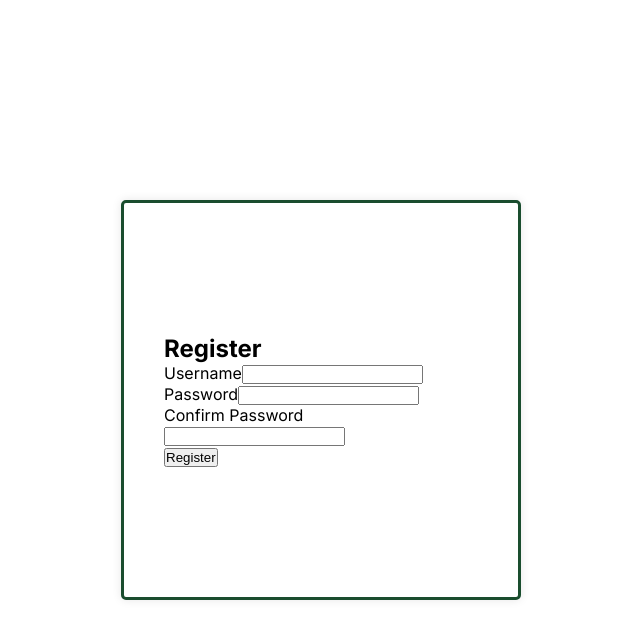
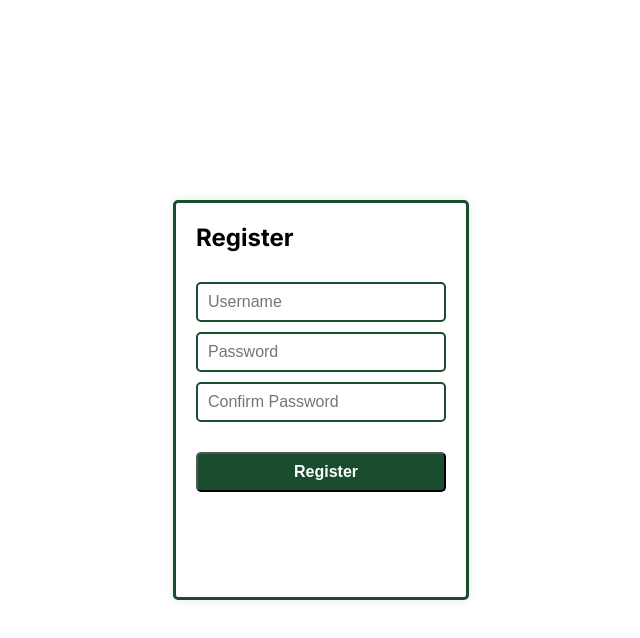
Before and after one commit to Headstarters-AI/ai-chat-support, a Next.js app: page / in a window 1280 px wide. Both pictures are taken after a click on the button "Register here". Shown: the top 638 px of the page, without its empty margins (319-959 px from the left). Built offline with nearby package versions, Linux system fonts and the light colour scheme.

Commit message:
Created the Register page

```diff
--- a/src/app/components/Register.js
+++ b/src/app/components/Register.js
@@ -1,11 +1,11 @@
-import React, { useState } from 'react';
-import { useRouter } from 'next/navigation';
-import Login from './Login'; // Import the Login component
+import React, { useState } from "react";
+import { useRouter } from "next/navigation";
+import Login from "./Login"; // Import the Login component
 
 const Register = () => {
-  const [username, setUsername] = useState('');
-  const [password, setPassword] = useState('');
-  const [confirmPassword, setConfirmPassword] = useState('');
+  const [username, setUsername] = useState("");
+  const [password, setPassword] = useState("");
+  const [confirmPassword, setConfirmPassword] = useState("");
   const [isRegistered, setIsRegistered] = useState(false); // State to track if registration is successful
   const router = useRouter();
 
@@ -13,24 +13,24 @@ const Register = () => {
     e.preventDefault();
 
     if (password !== confirmPassword) {
-      alert('Passwords do not match');
+      alert("Passwords do not match");
       return;
     }
 
-    const response = await fetch('/api/auth/register', {
-      method: 'POST',
+    const response = await fetch("/api/auth/register", {
+      method: "POST",
       headers: {
-        'Content-Type': 'application/json',
+        "Content-Type": "application/json",
       },
       body: JSON.stringify({ username, password }),
     });
 
     if (response.ok) {
-      alert('Registration successful. Please log in.');
+      alert("Registration successful. Please log in.");
       setIsRegistered(true); // Set the state to true to render the Login component
     } else {
       const { message } = await response.json();
-      alert(message || 'Registration failed. Please try again.');
+      alert(message || "Registration failed. Please try again.");
     }
   };
 
@@ -39,37 +39,102 @@ const Register = () => {
   }
 
   return (
-    <div style={{ padding: '20px', maxWidth: '400px', margin: 'auto' }}>
-      <h2>Register</h2>
-      <form onSubmit={handleRegister}>
-        <div>
-          <label>Username</label>
+    <div
+      style={{
+        minWidth: "250px",
+        height: "100%",
+        display: "flex",
+        flexDirection: "column",
+        backgroundColor: "white",
+      }}
+    >
+      <h2
+        style={{
+          fontSize: "24px",
+          fontWeight: "400px",
+        }}
+      >
+        Register
+      </h2>
+      <form
+        onSubmit={handleRegister}
+        style={{
+          display: "flex",
+          flexDirection: "column",
+          alignItems: "center",
+          justifyContent: "space-evenly",
+          width: "100%",
+          height: "230px",
+          marginTop: "20px",
+        }}
+      >
+        {/* <label>Username</label> */}
         <input
           type="text"
+          placeholder="Username"
           value={username}
           onChange={(e) => setUsername(e.target.value)}
           required
+          style={{
+            border: "2px solid #1A4D2E",
+            width: "100%",
+            height: "40px",
+            paddingLeft: "10px",
+            fontSize: "16px",
+            borderRadius: "5px",
+          }}
         />
-        </div>
-        <div>
-          <label>Password</label>
+
+        {/* <label>Password</label> */}
         <input
           type="password"
+          placeholder="Password"
           value={password}
           onChange={(e) => setPassword(e.target.value)}
           required
+          style={{
+            border: "2px solid #1A4D2E",
+            borderRadius: "5px",
+            width: "100%",
+            height: "40px",
+            paddingLeft: "10px",
+            fontSize: "16px",
+          }}
         />
-        </div>
-        <div>
-          <label>Confirm Password</label>
+
+        {/* <label>Confirm Password</label> */}
         <input
           type="password"
+          placeholder="Confirm Password"
           value={confirmPassword}
           onChange={(e) => setConfirmPassword(e.target.value)}
           required
+          style={{
+            border: "2px solid #1A4D2E",
+            borderRadius: "5px",
+            width: "100%",
+            height: "40px",
+            paddingLeft: "10px",
+            fontSize: "16px",
+          }}
         />
-        </div>
-        <button type="submit">Register</button>
+
+        <button
+          type="submit"
+          style={{
+            borderRadius: "5px",
+            width: "100%",
+            height: "40px",
+            paddingLeft: "10px",
+            fontSize: "16px",
+            backgroundColor: "#1A4D2E",
+            color: "white",
+            fontWeight: "bold",
+            marginTop: "20px",
+          }}
+        >
+          Register
+        </button>
       </form>
     </div>
   );
```
Lines whose indentation alone changed are shown as unchanged.
